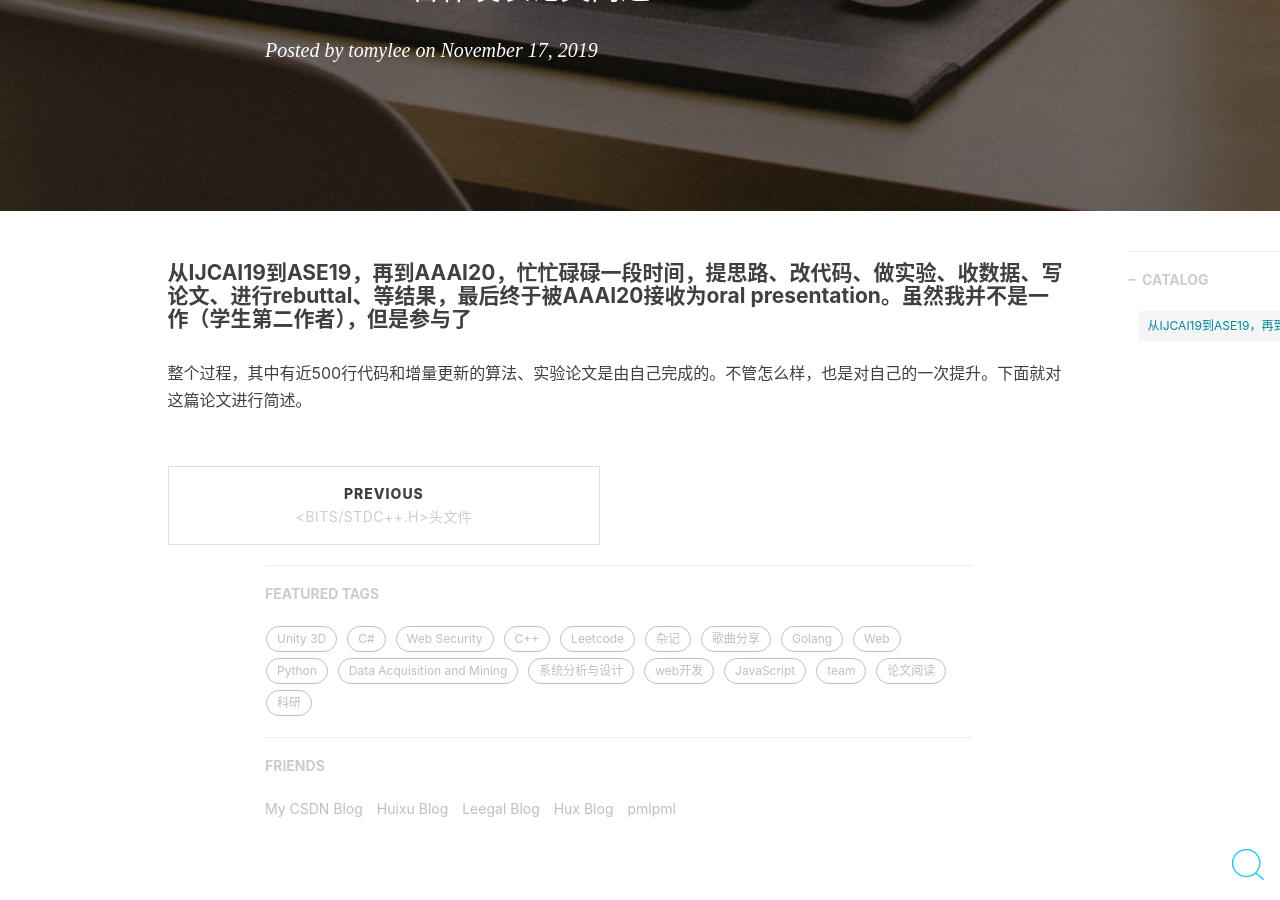
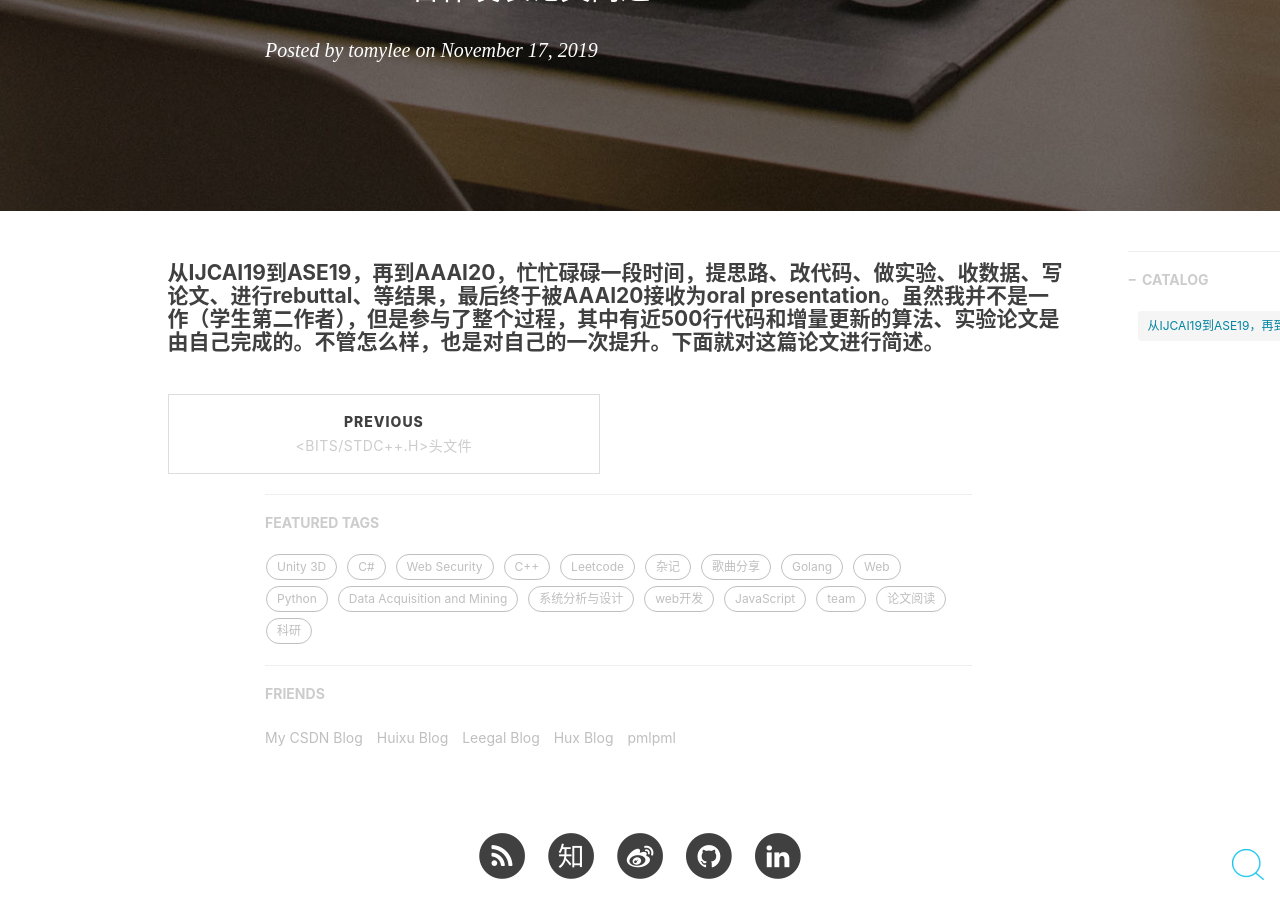
Before and after one commit to Tomy-Lee/Tomy-Lee.github.io, a Jekyll site: the page built from _posts/2019-11-17-aaai20.md, in a window 1280 px wide and 900 px high, scrolled down 614 px. Built offline with Jekyll 4.4.1, drawn with Linux system fonts in a browser that asks for light colours; nearby versions of some CDN libraries; comment, search, counter and statistics services are not loaded.

Commit message:
Update 2019-11-17-aaai20.md

```diff
--- a/_posts/2019-11-17-aaai20.md
+++ b/_posts/2019-11-17-aaai20.md
@@ -11,5 +11,4 @@ tags:
 ---
 
 
-#### 从IJCAI19到ASE19，再到AAAI20，忙忙碌碌一段时间，提思路、改代码、做实验、收数据、写论文、进行rebuttal、等结果，最后终于被AAAI20接收为oral presentation。虽然我并不是一作（学生第二作者），但是参与了
-整个过程，其中有近500行代码和增量更新的算法、实验论文是由自己完成的。不管怎么样，也是对自己的一次提升。下面就对这篇论文进行简述。
+#### 从IJCAI19到ASE19，再到AAAI20，忙忙碌碌一段时间，提思路、改代码、做实验、收数据、写论文、进行rebuttal、等结果，最后终于被AAAI20接收为oral presentation。虽然我并不是一作（学生第二作者），但是参与了整个过程，其中有近500行代码和增量更新的算法、实验论文是由自己完成的。不管怎么样，也是对自己的一次提升。下面就对这篇论文进行简述。
```
